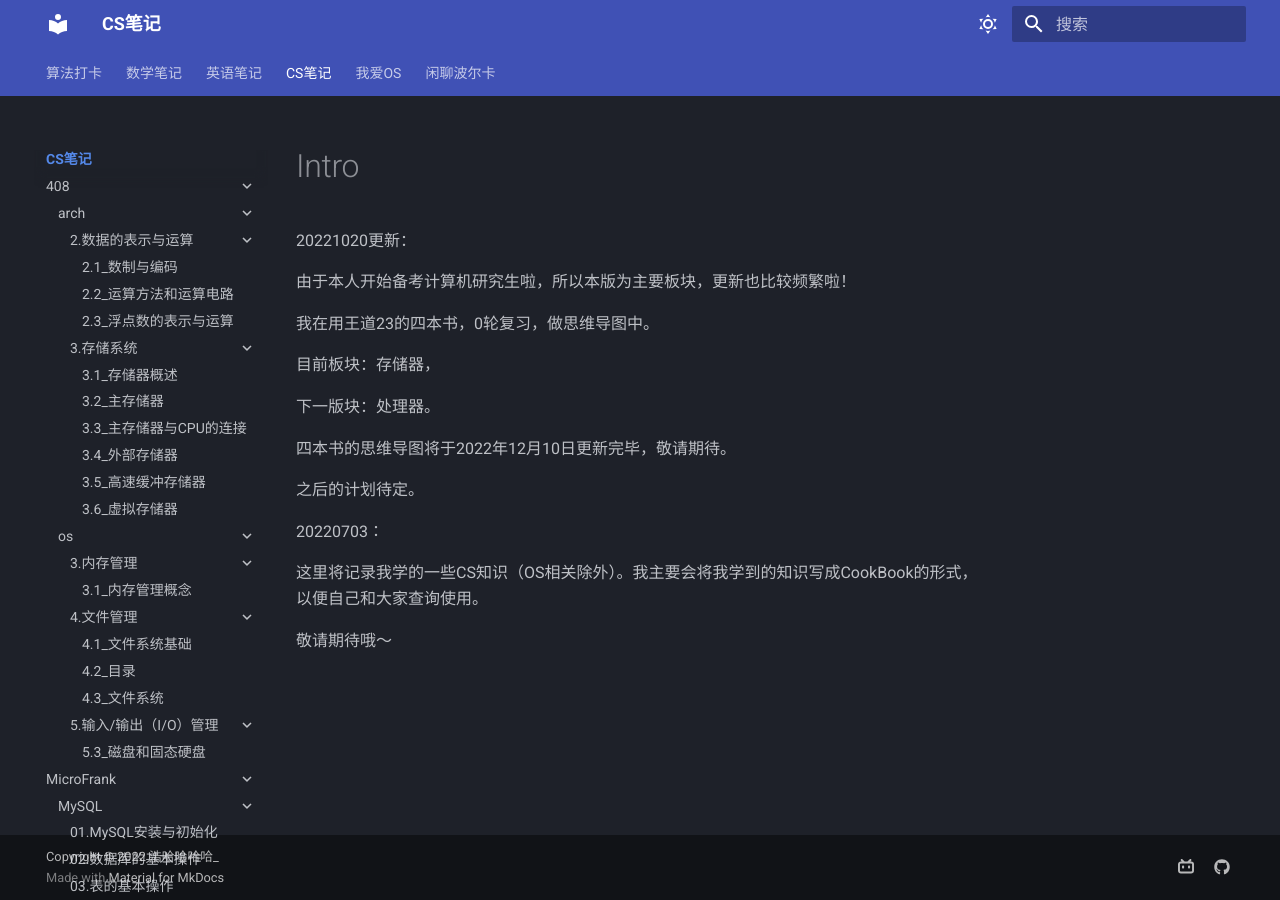
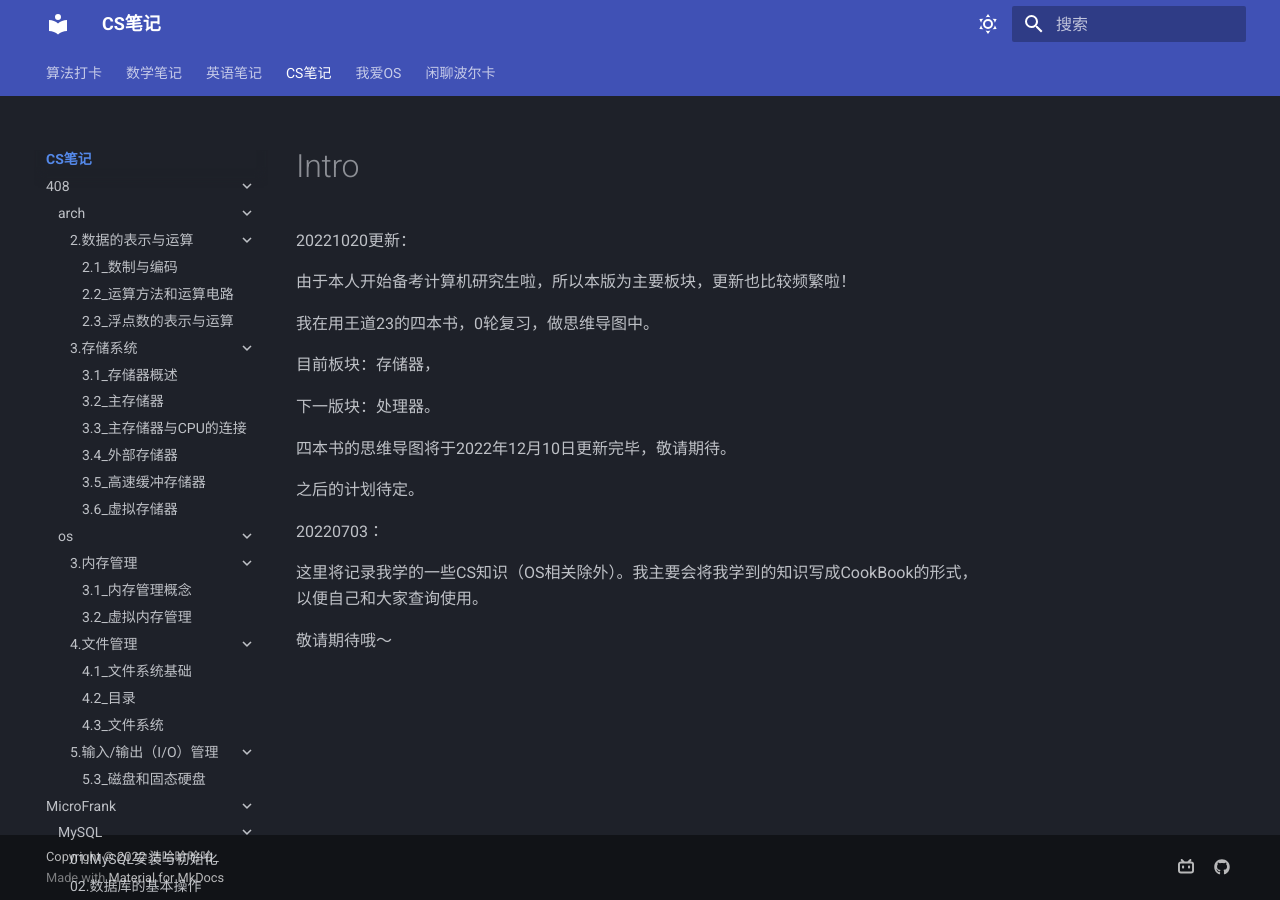
Before and after one commit to Haohahahaha/cs, an MkDocs documentation site: the page built from docs/index.md, in a window 1280 px wide. Built offline with MkDocs 1.6.1 and Material for MkDocs 9.7.7, drawn with Linux system fonts in a browser that asks for light colours.

Commit message:
2022-10-29_18:32:03 update

```diff
--- a/docs/408/os/3-2.md
+++ b/docs/408/os/3-2.md
@@ -0,0 +1 @@
+![3-2](./pic/3-2.png)
--- a/mkdocs.yml
+++ b/mkdocs.yml
@@ -82,7 +82,7 @@ nav:
 #         - 2.4_死锁: 408/os/2-4.md
         - 3.内存管理:
           - 3.1_内存管理概念: 408/os/3-1.md
-#         - 3.2_虚拟内存管理: 408/os/3-2.md
+          - 3.2_虚拟内存管理: 408/os/3-2.md
         - 4.文件管理:
           - 4.1_文件系统基础: 408/os/4-1.md
           - 4.2_目录: 408/os/4-2.md
```
Also changed, not shown: 1 other file.
